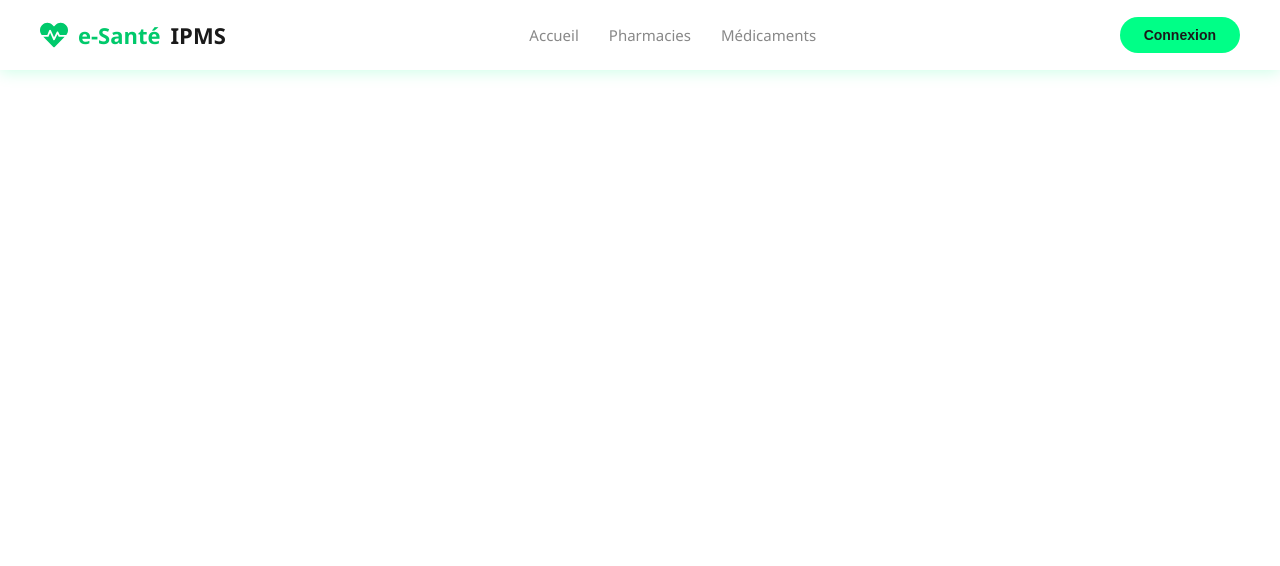
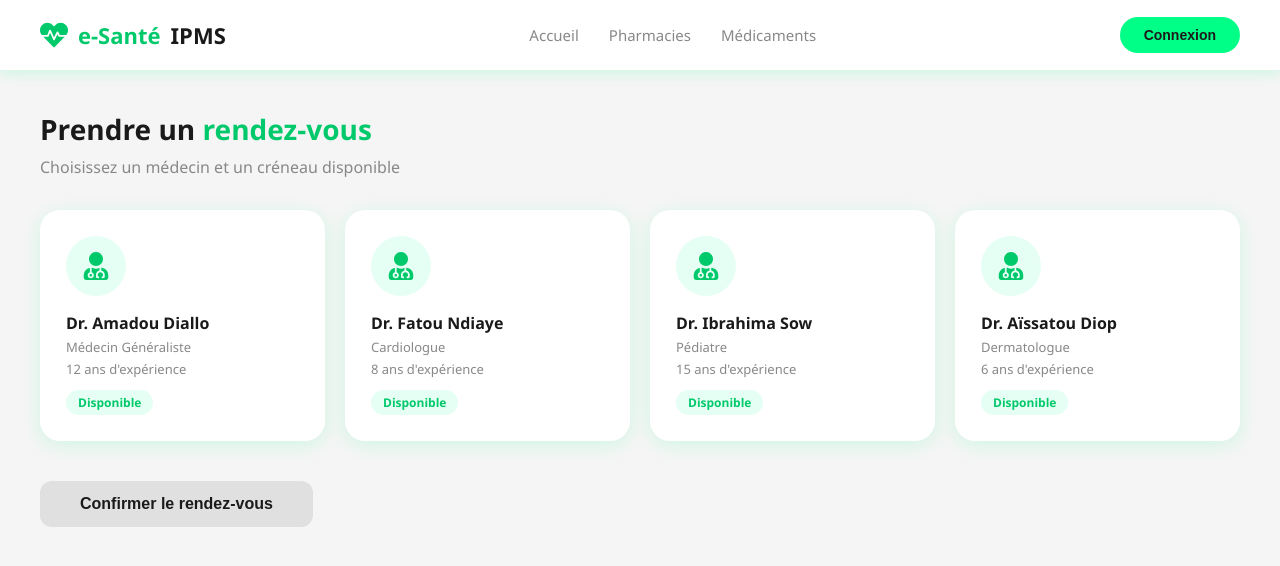
Before and after one commit to idypa10x/esante-ipms, a React (Create React App) app in the folder frontend/: page /patient/rdv in a window 1280 px wide. Shown: the top 566 px of the page. Built offline with nearby package versions, Linux system fonts and the light colour scheme.

Commit message:
feat: ajout page prise de rendez-vous avec médecins et créneaux

```diff
--- a/frontend/src/App.js
+++ b/frontend/src/App.js
@@ -4,6 +4,7 @@ import HomePage from "./pages/HomePage";
 import LoginPage from "./pages/auth/LoginPage";
 import RegisterPage from "./pages/auth/RegisterPage";
 import PatientHome from "./pages/patient/PatientHome";
+import PriseRdvPage from "./pages/patient/PriseRdvPage";
 import "./index.css";
 
 function App() {
@@ -15,6 +16,7 @@ function App() {
         <Route path="/login" element={<LoginPage />} />
         <Route path="/register" element={<RegisterPage />} />
         <Route path="/patient" element={<PatientHome />} />
+        <Route path="/patient/rdv" element={<PriseRdvPage />} />
       </Routes>
     </BrowserRouter>
   );
--- /dev/null
+++ b/frontend/src/pages/patient/PriseRdvPage.css
@@ -0,0 +1,146 @@
+.rdv-container {
+  padding: 40px;
+  background-color: var(--gris-clair);
+  min-height: 90vh;
+}
+
+.rdv-container h1 {
+  font-size: 28px;
+  font-weight: 800;
+  margin-bottom: 8px;
+}
+
+.rdv-container h1 span {
+  color: var(--vert-fonce);
+}
+
+.rdv-container > p {
+  color: var(--gris);
+  margin-bottom: 32px;
+}
+
+.medecins-grid {
+  display: grid;
+  grid-template-columns: repeat(auto-fit, minmax(260px, 1fr));
+  gap: 20px;
+  margin-bottom: 40px;
+}
+
+.medecin-card {
+  background-color: var(--blanc);
+  border-radius: 20px;
+  padding: 24px;
+  box-shadow: var(--shadow);
+  transition: transform 0.2s;
+  cursor: pointer;
+  border: 2px solid transparent;
+}
+
+.medecin-card:hover {
+  transform: translateY(-4px);
+  border-color: var(--vert);
+}
+
+.medecin-card.selected {
+  border-color: var(--vert);
+  background-color: var(--vert-clair);
+}
+
+.medecin-avatar {
+  width: 60px;
+  height: 60px;
+  border-radius: 50%;
+  background-color: var(--vert-clair);
+  display: flex;
+  align-items: center;
+  justify-content: center;
+  font-size: 28px;
+  margin-bottom: 16px;
+}
+
+.medecin-card h3 {
+  font-size: 16px;
+  font-weight: 700;
+  margin-bottom: 4px;
+}
+
+.medecin-card p {
+  font-size: 13px;
+  color: var(--gris);
+  margin-bottom: 4px;
+}
+
+.medecin-dispo {
+  display: inline-block;
+  margin-top: 8px;
+  padding: 4px 12px;
+  background-color: var(--vert-clair);
+  color: var(--vert-fonce);
+  border-radius: 20px;
+  font-size: 12px;
+  font-weight: 600;
+}
+
+.creneaux-section {
+  background-color: var(--blanc);
+  border-radius: 20px;
+  padding: 28px;
+  box-shadow: var(--shadow);
+  margin-bottom: 24px;
+}
+
+.creneaux-section h2 {
+  font-size: 18px;
+  font-weight: 700;
+  margin-bottom: 20px;
+}
+
+.creneaux-grid {
+  display: flex;
+  flex-wrap: wrap;
+  gap: 12px;
+}
+
+.creneau-btn {
+  padding: 10px 20px;
+  border-radius: 10px;
+  border: 2px solid #E0E0E0;
+  background-color: var(--blanc);
+  font-size: 13px;
+  font-weight: 600;
+  color: var(--texte);
+  transition: all 0.2s;
+  cursor: pointer;
+}
+
+.creneau-btn:hover {
+  border-color: var(--vert);
+  background-color: var(--vert-clair);
+}
+
+.creneau-btn.selected {
+  border-color: var(--vert);
+  background-color: var(--vert);
+  color: var(--texte);
+}
+
+.confirmer-btn {
+  padding: 14px 40px;
+  background-color: var(--vert);
+  color: var(--texte);
+  font-weight: 700;
+  font-size: 16px;
+  border-radius: 12px;
+  transition: all 0.2s;
+}
+
+.confirmer-btn:hover {
+  background-color: var(--vert-fonce);
+  transform: scale(1.02);
+}
+
+.confirmer-btn:disabled {
+  background-color: #E0E0E0;
+  cursor: not-allowed;
+  transform: none;
+}
--- /dev/null
+++ b/frontend/src/pages/patient/PriseRdvPage.js
@@ -0,0 +1,78 @@
+import { useState } from "react";
+import { useNavigate } from "react-router-dom";
+import { FaUserMd } from "react-icons/fa";
+import "./PriseRdvPage.css";
+
+const medecins = [
+  { id: 1, nom: "Dr. Amadou Diallo", specialite: "Médecin Généraliste", experience: "12 ans" },
+  { id: 2, nom: "Dr. Fatou Ndiaye", specialite: "Cardiologue", experience: "8 ans" },
+  { id: 3, nom: "Dr. Ibrahima Sow", specialite: "Pédiatre", experience: "15 ans" },
+  { id: 4, nom: "Dr. Aïssatou Diop", specialite: "Dermatologue", experience: "6 ans" },
+];
+
+const creneaux = [
+  "08h00", "08h30", "09h00", "09h30", "10h00",
+  "10h30", "11h00", "14h00", "14h30", "15h00",
+  "15h30", "16h00", "16h30", "17h00",
+];
+
+export default function PriseRdvPage() {
+  const [medecinSelectionne, setMedecinSelectionne] = useState(null);
+  const [creneauSelectionne, setCreneauSelectionne] = useState(null);
+  const navigate = useNavigate();
+
+  const handleConfirmer = () => {
+    alert(`RDV confirmé avec ${medecinSelectionne.nom} à ${creneauSelectionne} !`);
+    navigate("/patient");
+  };
+
+  return (
+    <div className="rdv-container">
+      <h1>Prendre un <span>rendez-vous</span></h1>
+      <p>Choisissez un médecin et un créneau disponible</p>
+
+      <div className="medecins-grid">
+        {medecins.map((m) => (
+          <div
+            key={m.id}
+            className={`medecin-card ${medecinSelectionne?.id === m.id ? "selected" : ""}`}
+            onClick={() => setMedecinSelectionne(m)}
+          >
+            <div className="medecin-avatar">
+              <FaUserMd color="#00C96B" />
+            </div>
+            <h3>{m.nom}</h3>
+            <p>{m.specialite}</p>
+            <p>{m.experience} d'expérience</p>
+            <span className="medecin-dispo">Disponible</span>
+          </div>
+        ))}
+      </div>
+
+      {medecinSelectionne && (
+        <div className="creneaux-section">
+          <h2>Créneaux disponibles — {medecinSelectionne.nom}</h2>
+          <div className="creneaux-grid">
+            {creneaux.map((c) => (
+              <button
+                key={c}
+                className={`creneau-btn ${creneauSelectionne === c ? "selected" : ""}`}
+                onClick={() => setCreneauSelectionne(c)}
+              >
+                {c}
+              </button>
+            ))}
+          </div>
+        </div>
+      )}
+
+      <button
+        className="confirmer-btn"
+        disabled={!medecinSelectionne || !creneauSelectionne}
+        onClick={handleConfirmer}
+      >
+        Confirmer le rendez-vous
+      </button>
+    </div>
+  );
+}
```
